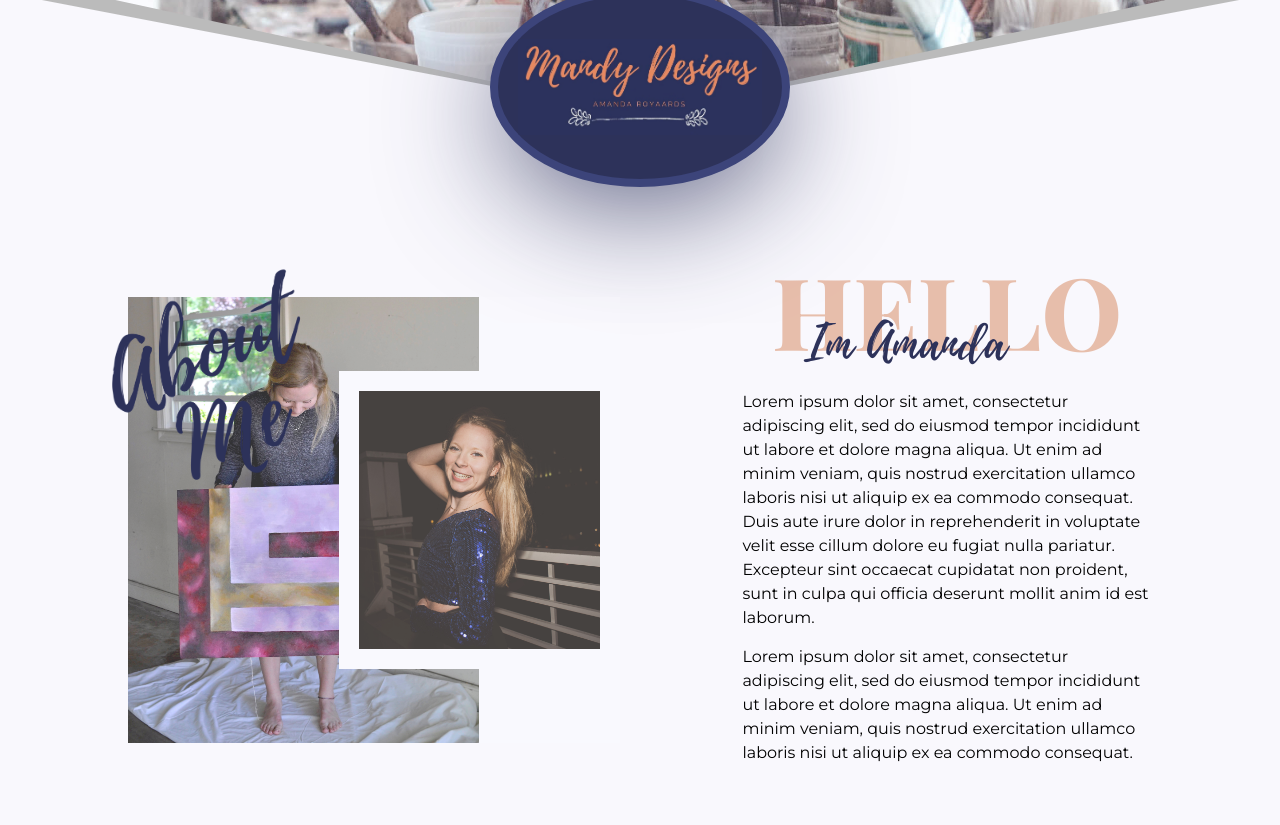
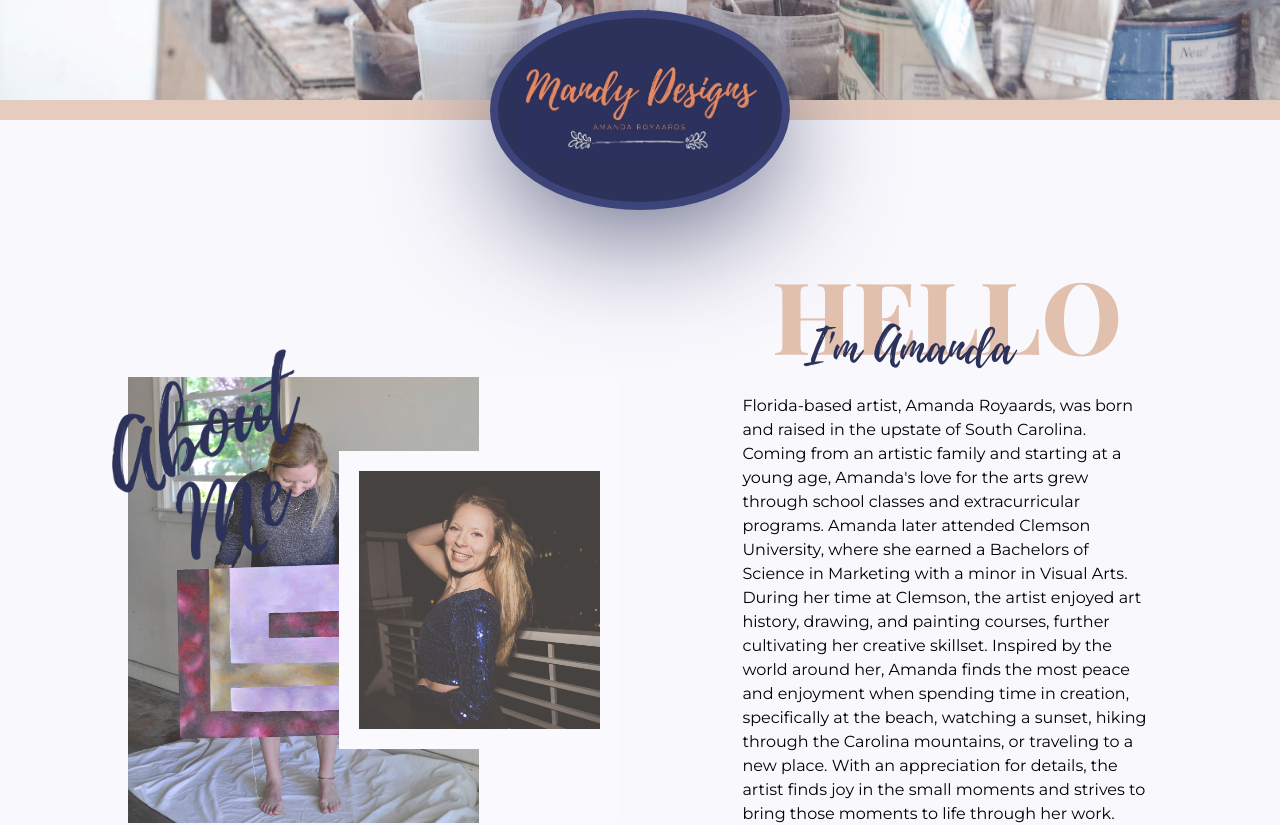
Before and after one commit to matthew-woodington/amanda-portfolio-v1, a React (Vite) app: page / in a window 1280 px wide. Shown: the part 440-1265 px from the top of the page. Built offline with nearby package versions, Linux system fonts and the light colour scheme.

Commit message:
changes to design

```diff
--- a/src/Components/Header/Header.jsx
+++ b/src/Components/Header/Header.jsx
@@ -38,16 +38,16 @@ function Header() {
         <>
           <ul className="socials">
             <li className="social-item">
-              <a className="link" href="#"><FiInstagram /></a>
+              <a className="link" href="#" target='_blank' rel="noreferrer"><FiInstagram /></a>
             </li>
             <li className="social-item">
-              <a className="link" href="#"><FiFacebook /></a>
+              <a className="link" href="#" target='_blank' rel="noreferrer"><FiFacebook /></a>
             </li>
             <li className="social-item">
-              <a className="link" href="#"><FiLinkedin /></a>
+              <a className="link" href="#" target='_blank' rel="noreferrer"><FiLinkedin /></a>
             </li>
             <li className="social-item">
-              <a className="link" href="#"><FiMail /></a>
+              <a className="link" href="#" target='_blank' rel="noreferrer"><FiMail /></a>
             </li>
           </ul>
 
@@ -96,60 +96,22 @@ function Header() {
 
           <ul className="mobile-socials">
             <li className="mobile-social-item">
-              <a className="icon-link" href="#"><FiInstagram /></a>
+              <a className="icon-link" href="#" target='_blank' rel="noreferrer"><FiInstagram /></a>
             </li>
             <li className="mobile-social-item">
-              <a className="icon-link" href="#"><FaFacebookF /></a>
+              <a className="icon-link" href="#" target='_blank' rel="noreferrer"><FaFacebookF /></a>
             </li>
             <li className="mobile-social-item">
-              <a className="icon-link" href="#"><FaLinkedinIn /></a>
+              <a className="icon-link" href="#" target='_blank' rel="noreferrer"><FaLinkedinIn /></a>
             </li>
             <li className="mobile-social-item">
-              <a className="icon-link" href="#"><FiMail /></a>
+              <a className="icon-link" href="#" target='_blank' rel="noreferrer"><FiMail /></a>
             </li>
           </ul>
 
         </div>
       )}
 
-      {/* <div className={menuToggle ? "navigation show" : "navigation hidden"}>
-        <ul className="socials">
-          <li className="social-item">
-            <a className="link" href="#"><FiInstagram /></a>
-          </li>
-          <li className="social-item">
-            <a className="link" href="#"><FiFacebook /></a>
-          </li>
-          <li className="social-item">
-            <a className="link" href="#"><FiLinkedin /></a>
-          </li>
-          <li className="social-item">
-            <a className="link" href="#"><FiMail /></a>
-          </li>
-        </ul>
-
-        <ul className="navlinks">
-          <li className="nav-item">
-            <a className="link" href="#home">Home</a>
-          </li>
-          <li className="nav-item">
-            <a className="link" href="#about">About</a>
-          </li>
-          <li className="nav-item">
-            <a className="link" href="#">Art</a>
-          </li>
-          <li className="nav-item">
-            <a className="link" href="#">Contact</a>
-          </li>
-        </ul>
-      </div>
-
-      <button className={!menuToggle ? "mobile-button" : "mobile-button open"} onClick={() => setMenuToggle(!menuToggle)}>
-        <span></span>
-        <span></span>
-        <span></span>
-      </button> */}
-
     </div>
   )
 }
--- a/src/Pages/About/About.jsx
+++ b/src/Pages/About/About.jsx
@@ -25,11 +25,10 @@ function About() {
         <div className='about-text'>
           <div className="text-header">
             <h1 className="bg-text">Hello</h1>
-            <h2 className="about-title">Im Amanda</h2>
+            <h2 className="about-title">I'm Amanda</h2>
           </div>
           <div className="about-content">
-            <p>Lorem ipsum dolor sit amet, consectetur adipiscing elit, sed do eiusmod tempor incididunt ut labore et dolore magna aliqua. Ut enim ad minim veniam, quis nostrud exercitation ullamco laboris nisi ut aliquip ex ea commodo consequat. Duis aute irure dolor in reprehenderit in voluptate velit esse cillum dolore eu fugiat nulla pariatur. Excepteur sint occaecat cupidatat non proident, sunt in culpa qui officia deserunt mollit anim id est laborum.</p>
-            <p>Lorem ipsum dolor sit amet, consectetur adipiscing elit, sed do eiusmod tempor incididunt ut labore et dolore magna aliqua. Ut enim ad minim veniam, quis nostrud exercitation ullamco laboris nisi ut aliquip ex ea commodo consequat.</p>
+            <p>Florida-based artist, Amanda Royaards, was born and raised in the upstate of South Carolina. Coming from an artistic family and starting at a young age, Amanda's love for the arts grew through school classes and extracurricular programs. Amanda later attended Clemson University, where she earned a Bachelors of Science in Marketing with a minor in Visual Arts. During her time at Clemson, the artist enjoyed art history, drawing, and painting courses, further cultivating her creative skillset. Inspired by the world around her, Amanda finds the most peace and enjoyment when spending time in creation, specifically at the beach, watching a sunset, hiking through the Carolina mountains, or traveling to a new place. With an appreciation for details, the artist finds joy in the small moments and strives to bring those moments to life through her work. Through drawing, abstract painting, and photography, Amanda captures special and unseen moments and enjoys sharing them, reflected through her work, with those around her.</p>
           </div>
         </div>
       </div>
--- a/src/Pages/About/about.css
+++ b/src/Pages/About/about.css
@@ -4,6 +4,7 @@
   display: flex;
   align-items: center;
   justify-content: center;
+  margin-top: 80px;
 }
 
 .about-container {
--- a/src/Pages/Art/Art.css
+++ b/src/Pages/Art/Art.css
@@ -225,6 +225,7 @@
   z-index: 10;
 
   isolation: isolate;
+  text-align: center;
 }
 
 .info-quote {
--- a/src/Pages/Contact/Contact.jsx
+++ b/src/Pages/Contact/Contact.jsx
@@ -44,7 +44,9 @@ function Contact() {
         </div>
         <div className="contact-body">
           <div className="contact-text">
-            <p>Lorem ipsum dolor sit amet, consectetur adipiscing elit, sed do eiusmod tempor incididunt ut labore et dolore magna aliqua. Ut enim ad minim veniam, quis nostrud exercitation ullamco laboris nisi ut aliquip.</p>
+            <p>Have an idea?</p>
+            <p>Ready to hear more?</p>
+            <p>Reach out and let's bring your story to life!</p>
           </div>
           <div className="contact-form">
             <form className='form' ref={form} onSubmit={sendEmail}>
--- a/src/Pages/Contact/contact.css
+++ b/src/Pages/Contact/contact.css
@@ -52,7 +52,12 @@
 }
 
 .contact-text {
-  text-align: left;
+  text-align: center;
+  font-size: 20px;
+}
+
+.contact-text > p {
+  margin-bottom: 15px;
 }
 
 .form {
--- a/src/Pages/Home/Home.jsx
+++ b/src/Pages/Home/Home.jsx
@@ -23,7 +23,7 @@ function Home() {
         {/* <img className="hero-img" src={HeroImage} alt="" /> */}
         <div className="overlay"></div>
 
-        <div class="custom-shape-divider-bottom-1677691972">
+        {/* <div class="custom-shape-divider-bottom-1677691972">
           <svg data-name="Layer 1" xmlns="http://www.w3.org/2000/svg" viewBox="0 0 1200 120" preserveAspectRatio="none">
             <path d="M598.97 114.72L0 0 0 120 1200 120 1200 0 598.97 114.72z" class="shape-fill"></path>
           </svg>
@@ -32,7 +32,7 @@ function Home() {
           <svg data-name="Layer 1" xmlns="http://www.w3.org/2000/svg" viewBox="0 0 1200 120" preserveAspectRatio="none">
             <path d="M598.97 114.72L0 0 0 120 1200 120 1200 0 598.97 114.72z" class="shape-fill"></path>
           </svg>
-        </div>
+        </div> */}
 
 
         <div className="hero-logo">
--- a/src/Pages/Home/home.css
+++ b/src/Pages/Home/home.css
@@ -20,6 +20,8 @@
   background-position: center;
   background-repeat: no-repeat;
   background-size: cover;
+
+  border-bottom: 20px solid var(--grey1);
 }
 
 .overlay {
@@ -124,8 +126,9 @@
   align-items: center;
 
   position: absolute;
-  bottom: calc((var(--logo-height) / 3) * -1);
+  /* bottom: calc((var(--logo-height) / 3) * -1); */
   left: calc(50% - (var(--logo-width) / 2));
+  bottom: calc(((var(--logo-height) / 2) * -1) + 10px);
 
   background-color: var(--bg-dark);
 
--- a/src/index.css
+++ b/src/index.css
@@ -20,9 +20,10 @@
   --bg-dark: #2D325A;
   --bg-white: #F9F8FD;
   --orange1: #D98F66;
-  --display-text-opacity: #d98e668b;
+  --display-text-opacity: #E1C0AE;
   --display-text-opacity-dark: #2D325A8b;
-  --grey1: #bbbbbb;
+  /* --grey1: #bbbbbb; */
+  --grey1: #E1C0AE;
 
   --cursive: 'Playlist-Script', cursive;
   --display: 'Playfair Display', serif;
```
